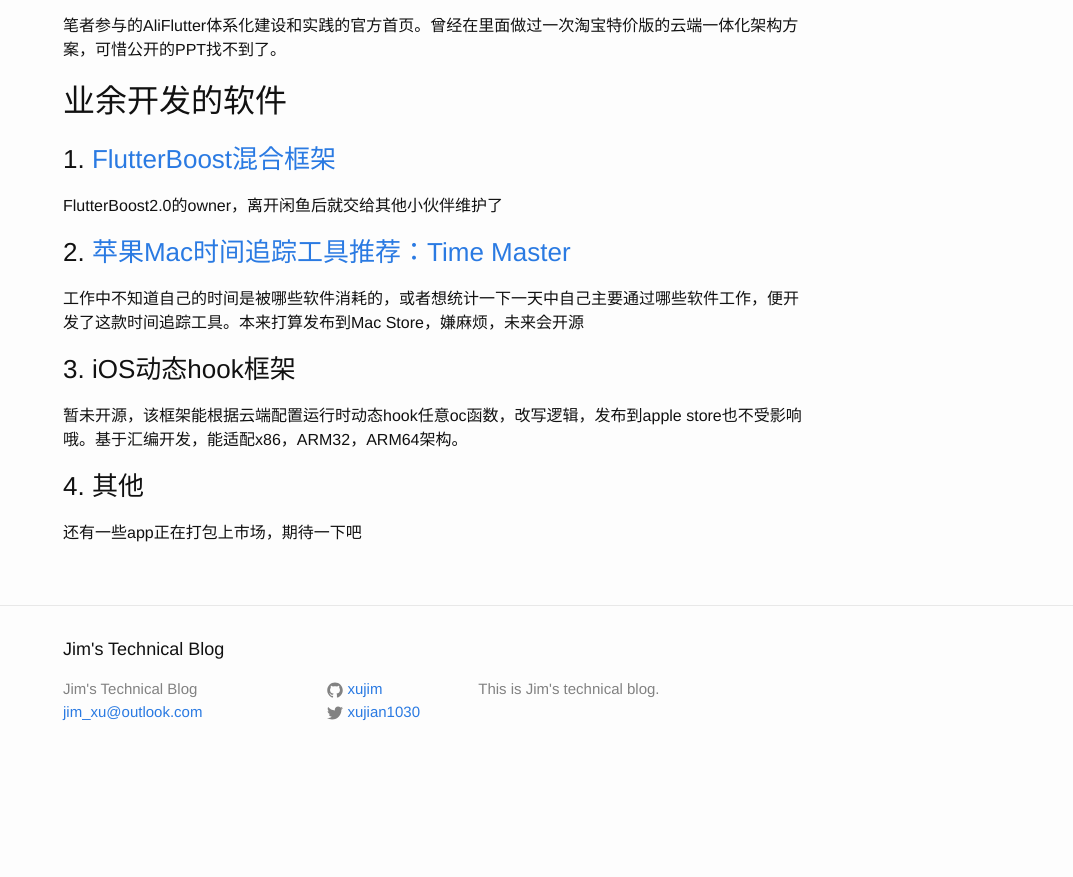
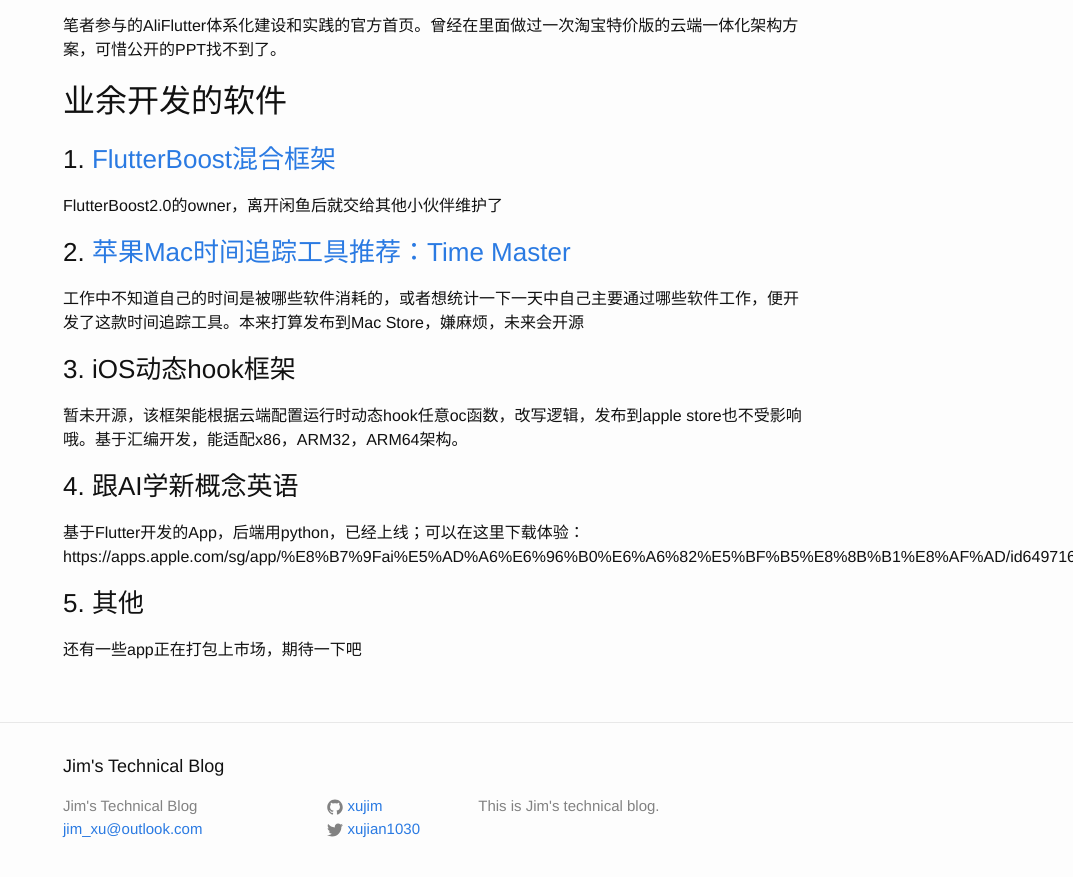
Before and after one commit to xujim/xujim.github.io, a Jekyll site: the page built from _posts/2023-02-22-individual_work.markdown, in a window 1280 px wide and 900 px high, scrolled down 921 px. Shown: the top 877 px of the window, without its empty margins (207-1280 px from the left). Built offline with Jekyll 4.4.1, drawn with Linux system fonts in a browser that asks for light colours; comment, search, counter and statistics services are not loaded; before the commit the page ends 1704 px from its top, so only the background shows below that.

Commit message:
add my app

```diff
--- a/_posts/2023-02-22-individual_work.markdown
+++ b/_posts/2023-02-22-individual_work.markdown
@@ -31,5 +31,7 @@ FlutterBoost2.0的owner，离开闲鱼后就交给其他小伙伴维护了
 工作中不知道自己的时间是被哪些软件消耗的，或者想统计一下一天中自己主要通过哪些软件工作，便开发了这款时间追踪工具。本来打算发布到Mac Store，嫌麻烦，未来会开源
 ### 3. iOS动态hook框架
 暂未开源，该框架能根据云端配置运行时动态hook任意oc函数，改写逻辑，发布到apple store也不受影响哦。基于汇编开发，能适配x86，ARM32，ARM64架构。
-### 4. 其他
+### 4. 跟AI学新概念英语
+基于Flutter开发的App，后端用python，已经上线；可以在这里下载体验：https://apps.apple.com/sg/app/%E8%B7%9Fai%E5%AD%A6%E6%96%B0%E6%A6%82%E5%BF%B5%E8%8B%B1%E8%AF%AD/id6497166760
+### 5. 其他
 还有一些app正在打包上市场，期待一下吧
--- a/_posts/2024-02-22-individual_work.markdown
+++ b/_posts/2024-02-22-individual_work.markdown
@@ -31,5 +31,7 @@ FlutterBoost2.0的owner，离开闲鱼后就交给其他小伙伴维护了
 工作中不知道自己的时间是被哪些软件消耗的，或者想统计一下一天中自己主要通过哪些软件工作，便开发了这款时间追踪工具。本来打算发布到Mac Store，嫌麻烦，未来会开源
 ### 3. iOS动态hook框架
 暂未开源，该框架能根据云端配置运行时动态hook任意oc函数，改写逻辑，发布到apple store也不受影响哦。基于汇编开发，能适配x86，ARM32，ARM64架构。
-### 4. 其他
+### 4. 跟AI学新概念英语
+基于Flutter开发的App，后端用python，已经上线；可以在这里下载体验：https://apps.apple.com/sg/app/%E8%B7%9Fai%E5%AD%A6%E6%96%B0%E6%A6%82%E5%BF%B5%E8%8B%B1%E8%AF%AD/id6497166760
+### 5. 其他
 还有一些app正在打包上市场，期待一下吧
```
